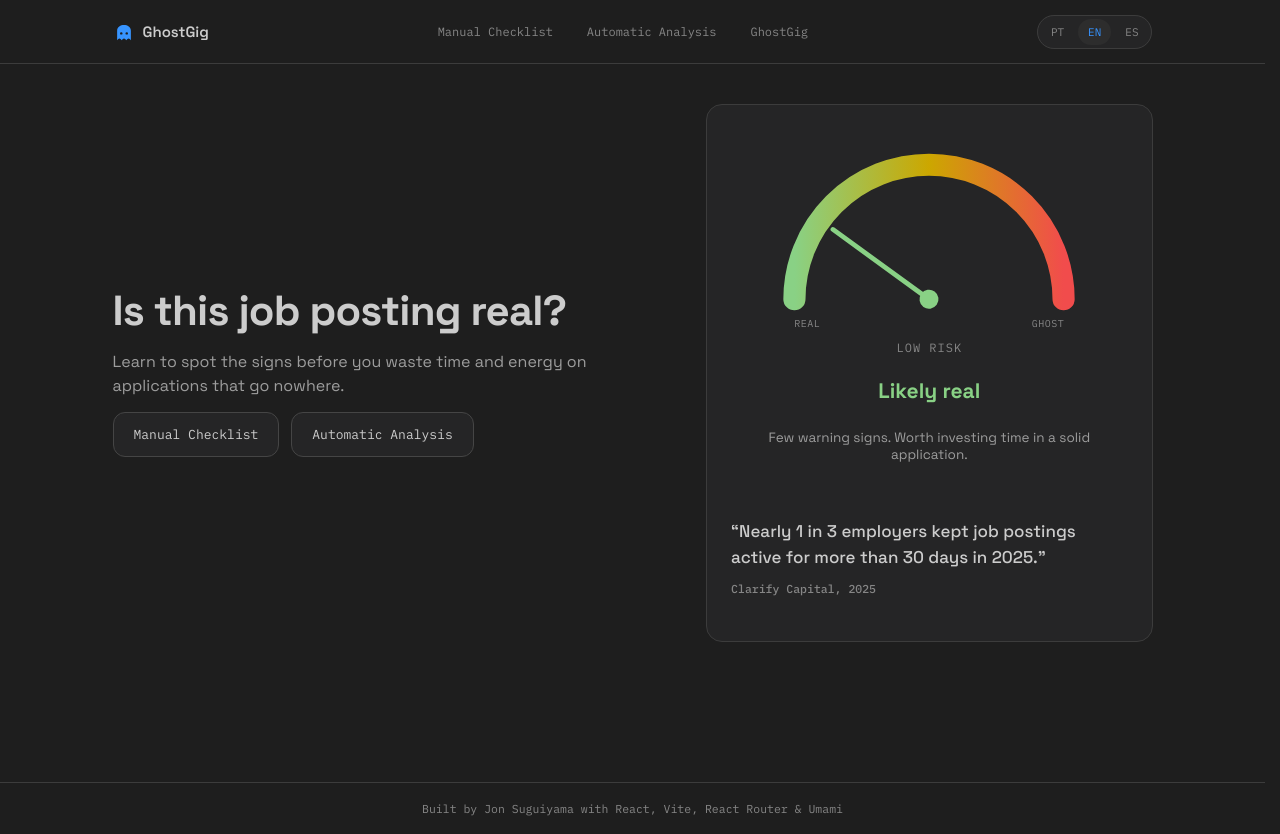
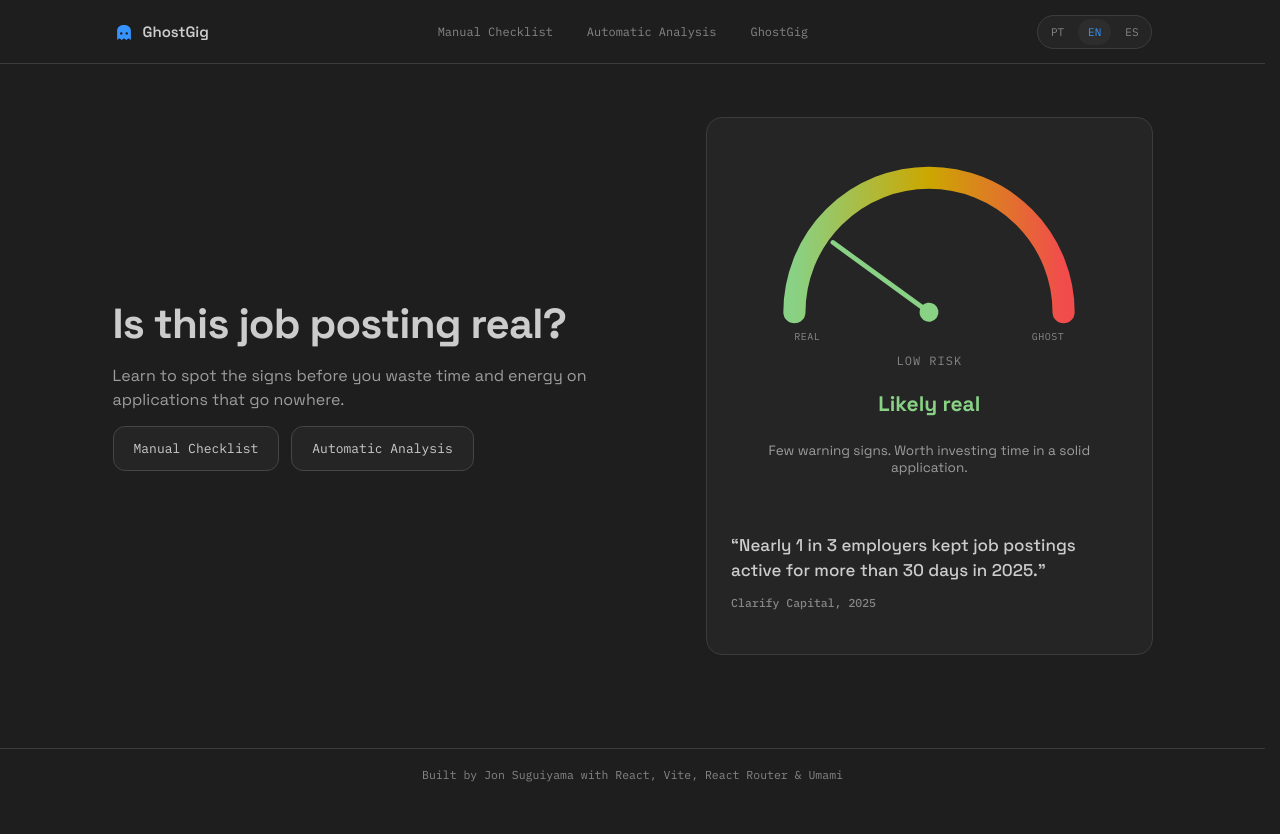
Before and after one commit to jonsuguiyama/ghost-job-detector, a React (Vite) app: page / in a window 1280 px wide. After the commit the page ends 800 px from the top, so only its background shows below. Built offline with nearby package versions, Linux system fonts and the light colour scheme; no server answers.

Commit message:
Fix Home centering: hero-section inherited page-wrap's asymmetric 0/60px vertical padding, which biased the flex-centered content upward

```diff
--- a/src/styles/global.css
+++ b/src/styles/global.css
@@ -223,7 +223,8 @@ a:focus-visible, button:focus-visible, [tabindex]:focus-visible, textarea:focus-
 
 /* ---------- hero ---------- */
 .hero-section{
-  flex: 1 0 auto;
+  padding-top: 0;
+  padding-bottom: 0;
   display: flex;
   align-items: center;
 }
```
